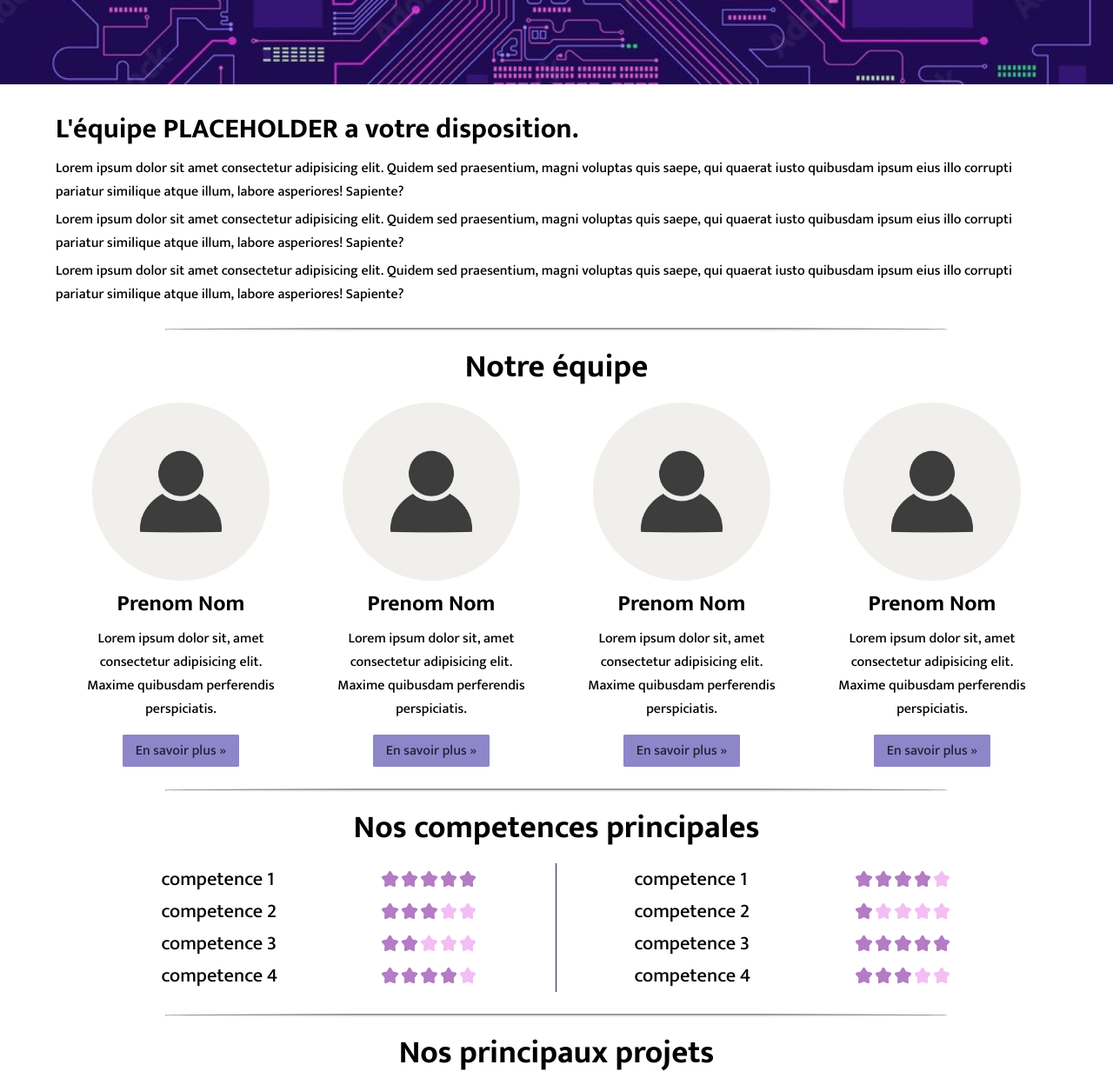
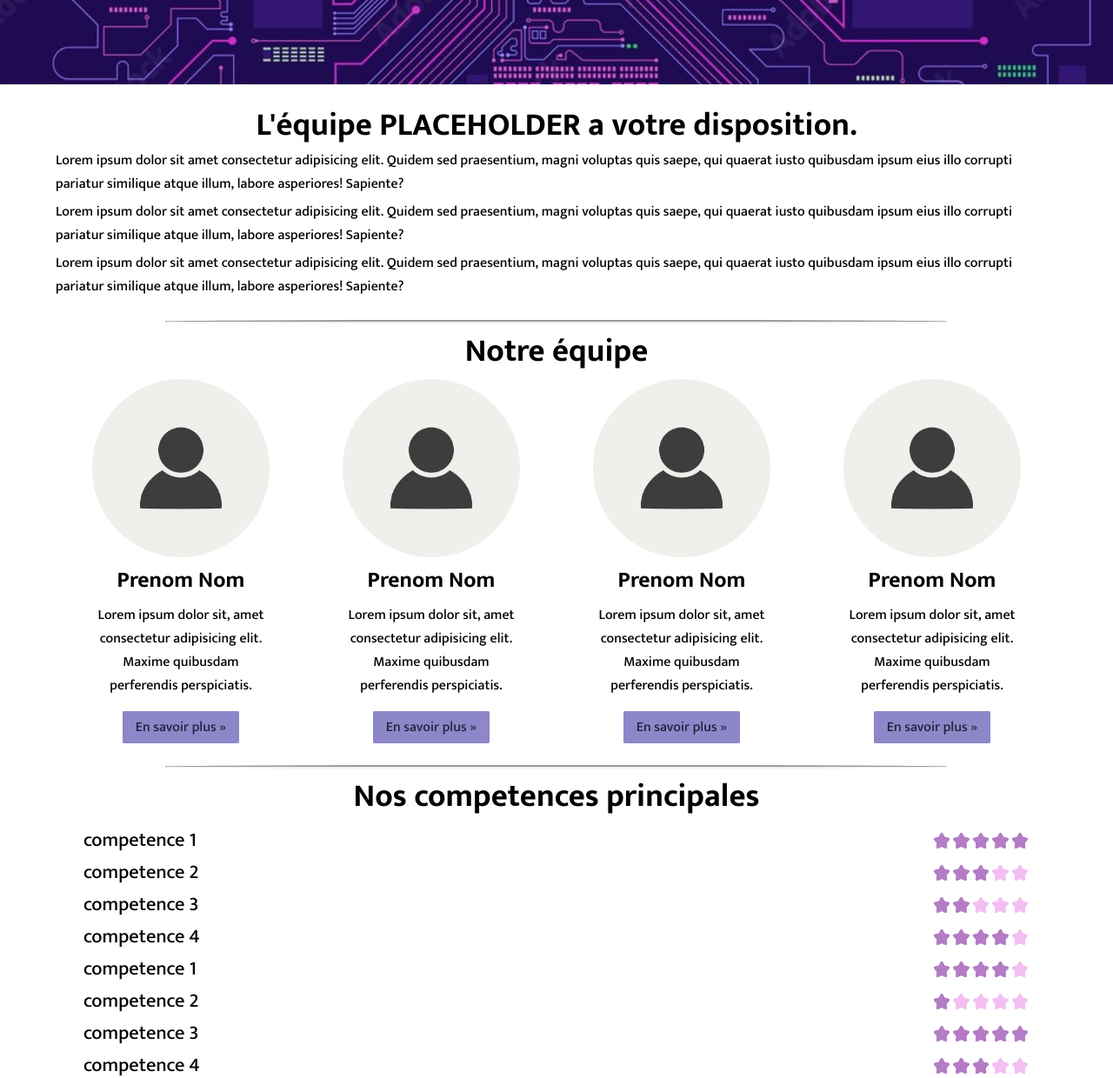
Before and after one commit to ValeteDJ91/AP1-portfolio, a plain HTML site: page index.html in a window 1280 px wide. Shown: the part 360-1600 px from the top of the page at 87% size. Drawn offline with Linux system fonts and the light colour scheme.

Commit message:
amelioration du site pour le rendre plus responsive

```diff
--- a/css/css.css
+++ b/css/css.css
@@ -18,7 +18,7 @@ body {
     background-color: var(--dark);
     display: flex;
     flex-direction: row;
-    flex-wrap: nowrap;
+    flex-wrap: wrap;
     justify-content: space-evenly;
     align-items: center;
 }
@@ -103,15 +103,23 @@ body {
     background-size: cover;
 }
 
+@media only screen and (max-width: 576px) {
+    .accroche {
+        height: 35vh;
+    }
+}
+
 .accroche_title {
     color: var(--lighter);
-    width: max-content;
+    width: 90%;
     margin: auto;
     position: relative;
     top: 50%;
     transform: translateY(-50%);
     font-weight: 500;
-    font-size: 2.6em;
+    font-size: 2.4em;
+    text-align: center;
+    line-height: 1.4em;
 }
 
 .accroche_title_keyword {
@@ -127,7 +135,10 @@ body {
 }
 
 .team_presentation_title {
-    margin: 0;
+    text-align: center;
+    margin: auto;
+    font-size: 2.3em;
+    line-height: 1.2em;
 }
 
 .team_presentation_text {
@@ -139,9 +150,10 @@ body {
 }
 
 .team_preview_title {
-    width: max-content;
+    text-align: center;
     margin: auto;
     font-size: 2.3em;
+    line-height: 1.2em;
 }
 
 .team_preview {
@@ -153,6 +165,8 @@ body {
     padding-top: 10px;
     width: 90%;
     margin: auto;
+    row-gap: 18px;
+    flex-wrap: wrap;
 }
 
 .team_preview_member {
@@ -160,6 +174,7 @@ body {
     flex-direction: column;
     flex-wrap: nowrap;
     align-items: center;
+    max-width: 250px;
 }
 
 .team_preview_member_name {
@@ -204,18 +219,24 @@ body {
 }
 
 .competence_title {
-    width: max-content;
+    text-align: center;
     margin: auto;
     font-size: 2.3em;
+    line-height: 1.2em;
 }
 
 .competence_table {
-    display: grid;
-    grid-template-columns: 1fr 1fr;
+    display: flex;
     overflow: hidden;
     padding-top: 10px;
     width: 85%;
     margin: auto;
+    flex-direction: row;
+    flex-wrap: wrap;
+    align-items: center;
+    justify-content: center;
+    align-content: center;
+    column-gap: 7vw;
 }
 
 .competence_list {
@@ -264,9 +285,10 @@ body {
 }
 
 .projets_preview_title {
-    width: max-content;
+    text-align: center;
     margin: auto;
     font-size: 2.3em;
+    line-height: 1.2em;
 }
 
 .projets_preview_list {
@@ -416,9 +438,10 @@ body {
 }
 
 .projets_main_title {
-    width: max-content;
+    text-align: center;
     margin: auto;
     font-size: 2.3em;
+    line-height: 1.2em;
 }
 
 .projets_main_list {
@@ -489,9 +512,10 @@ body {
 }
 
 .projets_all_title {
-    width: max-content;
+    text-align: center;
     margin: auto;
     font-size: 2.3em;
+    line-height: 1.2em;
 }
 
 .projets_all_list {
--- a/index.html
+++ b/index.html
@@ -1,6 +1,7 @@
 <!DOCTYPE html>
 <html>
   <head>
+    <meta name="viewport" content="width=device-width, initial-scale=1, minimum-scale=1" />
     <link rel="stylesheet" href="css/css.css">
   </head>
 
@@ -53,7 +54,6 @@
     <div class="competence_container">
       <h2 class="competence_title">Nos competences principales</h2>
       <div class="competence_table">
-        <div class="competence_list">
         <div class="competence">
           <a class="competence_description">competence 1</a>
           <div class="competence_star_container">
@@ -94,8 +94,6 @@
             <img class="competence_star" src="img/star.svg">
           </div>
         </div>
-        </div>
-        <div class="competence_list">
         <div class="competence">
           <a class="competence_description">competence 1</a>
           <div class="competence_star_container">
@@ -138,7 +136,6 @@
         </div>
       </div>
     </div>
-    </div>
     <hr class="separateur">
     <div class="projets_preview">
       <h2 class="projets_preview_title">Nos principaux projets</h2>
```
Also changed, not shown: membre.html (+1 -0 lines), projet.html (+1 -0 lines). Lines whose indentation alone changed are shown as unchanged.
